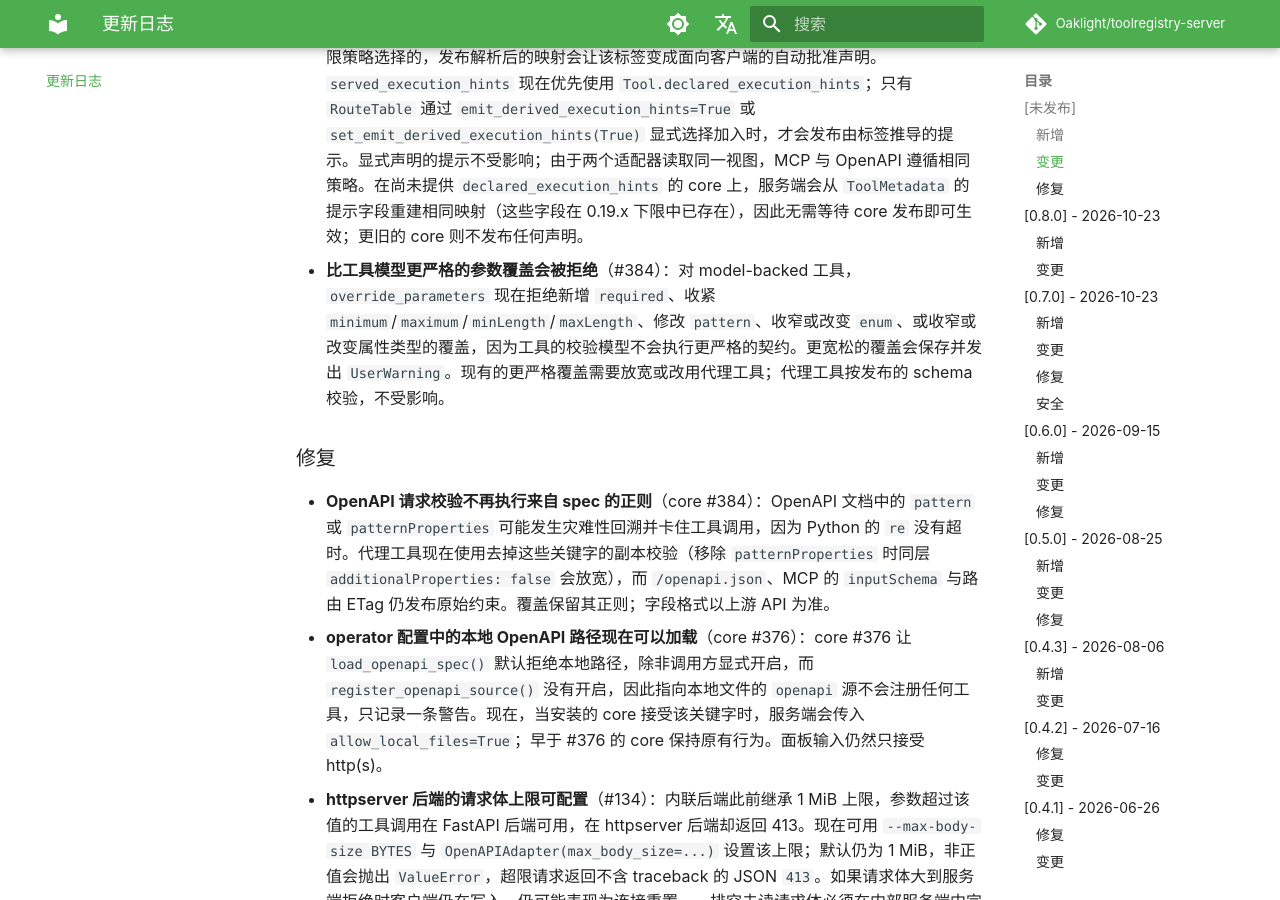
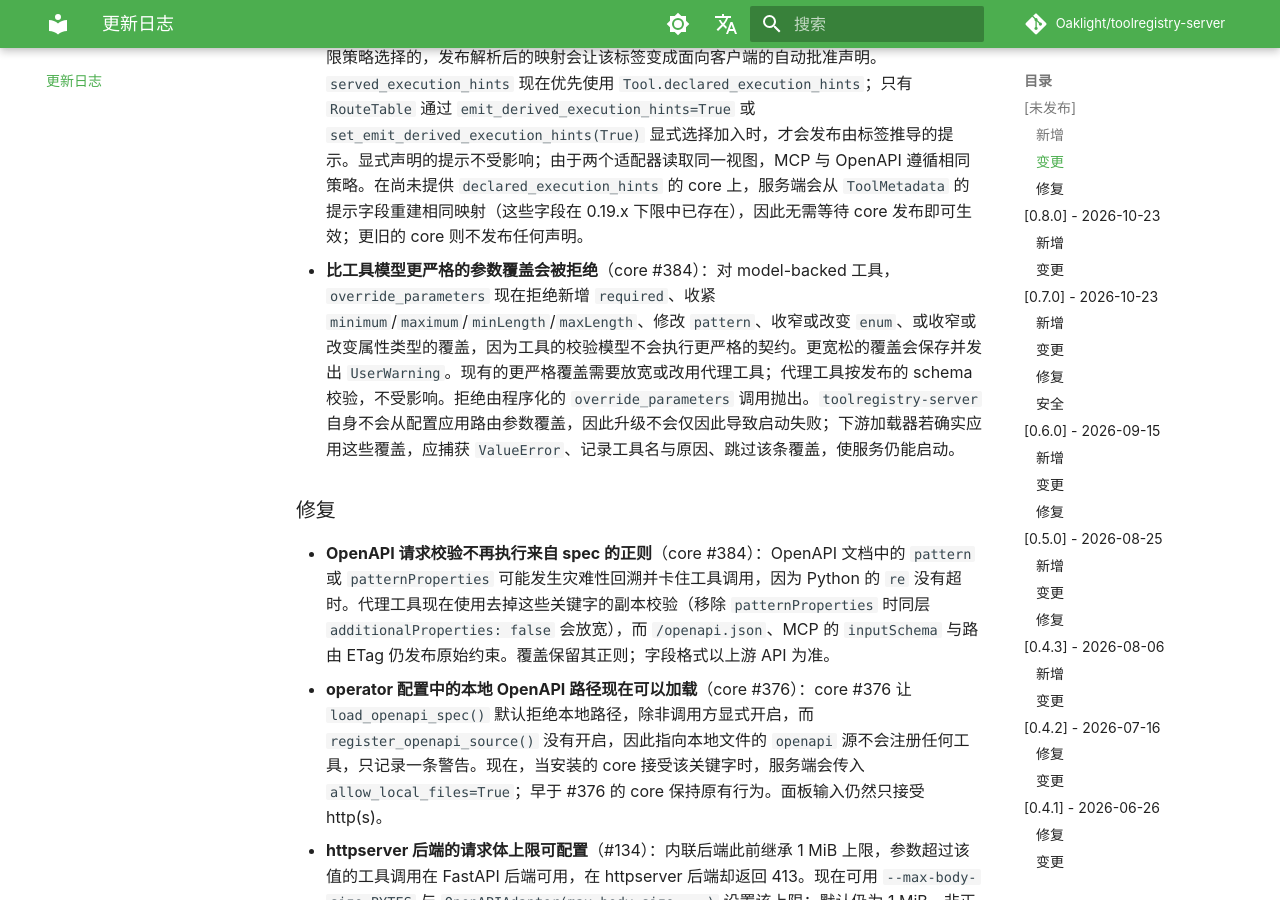
Before and after one commit to Oaklight/toolregistry-server, an MkDocs documentation site: the page built from docs/changelog.md, in a window 1280 px wide and 900 px high, scrolled down 695 px. Built offline with MkDocs 1.6.1 and Material for MkDocs 9.7.7, drawn with Linux system fonts in a browser that asks for light colours; some web fonts are replaced; comment, search, counter and statistics services are not loaded.

Commit message:
docs(adapters): 说明拒绝来自程序化调用而非启动路径
约束比较拒绝的覆盖由程序化 API 抛出 ValueError。服务端不会从配置应用
路由参数覆盖，因此升级不会导致启动失败；下游加载器若确实应用这些覆盖，
应捕获错误并跳过该条覆盖。

```diff
--- a/docs/changelog.md
+++ b/docs/changelog.md
@@ -13,7 +13,7 @@
 ### 变更
 
 - **默认只发布显式声明的执行提示**（#136）：`READ_ONLY` / `DESTRUCTIVE` 标签可能是为本地权限策略选择的，发布解析后的映射会让该标签变成面向客户端的自动批准声明。`served_execution_hints` 现在优先使用 `Tool.declared_execution_hints`；只有 `RouteTable` 通过 `emit_derived_execution_hints=True` 或 `set_emit_derived_execution_hints(True)` 显式选择加入时，才会发布由标签推导的提示。显式声明的提示不受影响；由于两个适配器读取同一视图，MCP 与 OpenAPI 遵循相同策略。在尚未提供 `declared_execution_hints` 的 core 上，服务端会从 `ToolMetadata` 的提示字段重建相同映射（这些字段在 0.19.x 下限中已存在），因此无需等待 core 发布即可生效；更旧的 core 则不发布任何声明。
-- **比工具模型更严格的参数覆盖会被拒绝**（#384）：对 model-backed 工具，`override_parameters` 现在拒绝新增 `required`、收紧 `minimum`/`maximum`/`minLength`/`maxLength`、修改 `pattern`、收窄或改变 `enum`、或收窄或改变属性类型的覆盖，因为工具的校验模型不会执行更严格的契约。更宽松的覆盖会保存并发出 `UserWarning`。现有的更严格覆盖需要放宽或改用代理工具；代理工具按发布的 schema 校验，不受影响。
+- **比工具模型更严格的参数覆盖会被拒绝**（core #384）：对 model-backed 工具，`override_parameters` 现在拒绝新增 `required`、收紧 `minimum`/`maximum`/`minLength`/`maxLength`、修改 `pattern`、收窄或改变 `enum`、或收窄或改变属性类型的覆盖，因为工具的校验模型不会执行更严格的契约。更宽松的覆盖会保存并发出 `UserWarning`。现有的更严格覆盖需要放宽或改用代理工具；代理工具按发布的 schema 校验，不受影响。拒绝由程序化的 `override_parameters` 调用抛出。`toolregistry-server` 自身不会从配置应用路由参数覆盖，因此升级不会仅因此导致启动失败；下游加载器若确实应用这些覆盖，应捕获 `ValueError`、记录工具名与原因、跳过该条覆盖，使服务仍能启动。
 
 ### 修复
 
```
Also changed, not shown: docs/reference/adapters.md (+2 -0 lines).
